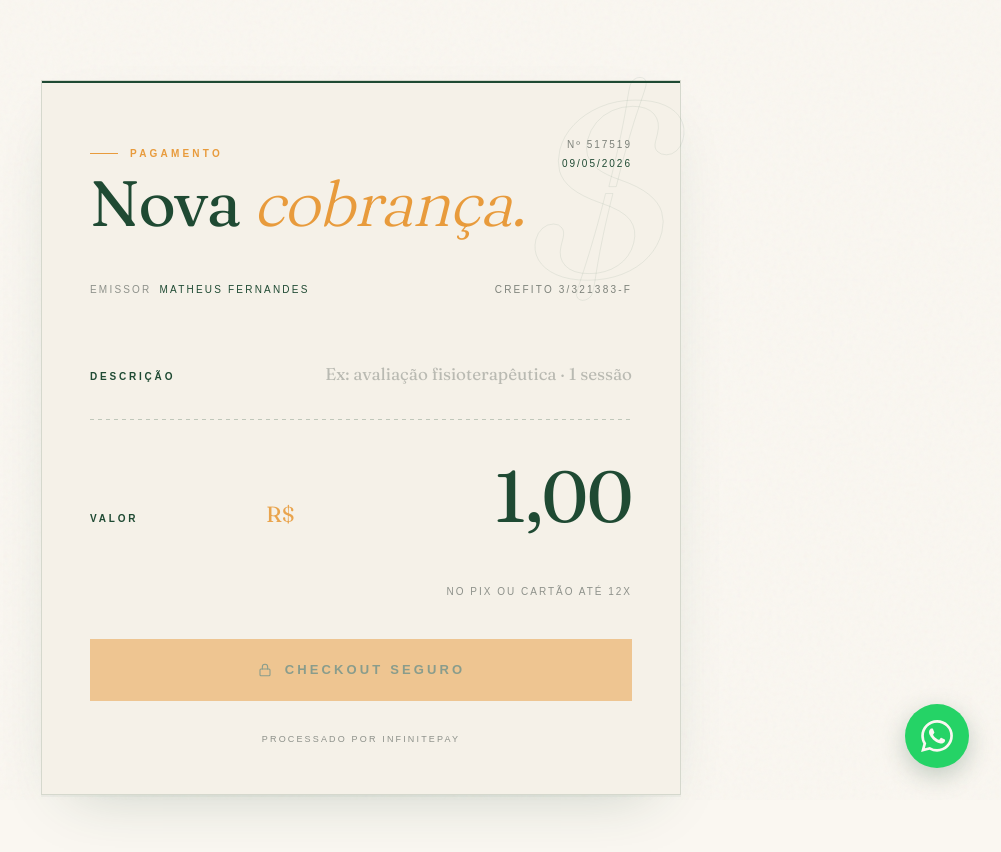
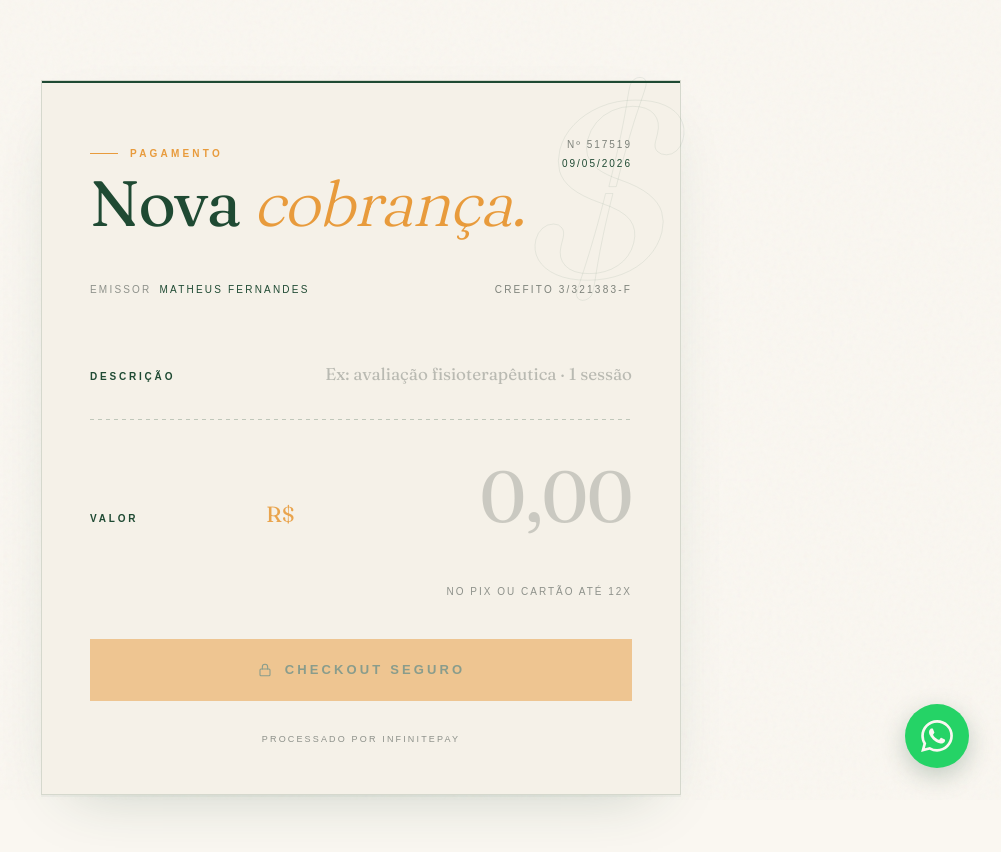
Before and after one commit to joaohenriquecosta/ftmatheusfernandes, a Next.js app: page /pagamento in a window 1280 px wide. Shown: the top 852 px of the page, without its empty margins (279-1280 px from the left). Built offline with nearby package versions, Linux system fonts and the light colour scheme.

Commit message:
feat(pagamento): enhance form validation with error handling for description and value inputs

```diff
--- a/app/pagamento/page.tsx
+++ b/app/pagamento/page.tsx
@@ -47,10 +47,22 @@ const FRAUNCES = "var(--font-fraunces), Georgia, serif";
 
 export default function PagamentoPage() {
   const [step, setStep] = useState<Step>({ kind: "form" });
-  const [valorCents, setValorCents] = useState(100);
+  const [valorCents, setValorCents] = useState(0);
   const [descricao, setDescricao] = useState("");
   const [loading, setLoading] = useState(false);
   const [erro, setErro] = useState<string | null>(null);
+  const [erroDescricao, setErroDescricao] = useState<string | null>(null);
+  const [erroValor, setErroValor] = useState<string | null>(null);
+  const descricaoRef = useRef<HTMLInputElement>(null);
+  const valorRef = useRef<HTMLInputElement>(null);
+
+  // Limpa erros inline assim que o usuário corrige o campo.
+  useEffect(() => {
+    if (erroDescricao && descricao.trim()) setErroDescricao(null);
+  }, [descricao, erroDescricao]);
+  useEffect(() => {
+    if (erroValor && valorCents >= 100) setErroValor(null);
+  }, [valorCents, erroValor]);
 
   function onValorChange(raw: string) {
     const digits = raw.replace(/\D/g, "").slice(0, 9);
@@ -61,14 +73,28 @@ export default function PagamentoPage() {
   async function onSubmit(e: React.FormEvent) {
     e.preventDefault();
     setErro(null);
+    setErroDescricao(null);
+    setErroValor(null);
 
-    if (valorCents < 100) {
-      setErro("Valor mínimo: R$ 1,00.");
-      return;
+    const valorInvalido = valorCents < 100;
+    const description = descricao.trim();
+    const descricaoInvalida = !description;
+
+    if (valorInvalido) {
+      setErroValor("Valor mínimo: R$ 1,00.");
     }
-    const description = descricao.trim();
-    if (!description) {
-      setErro("Informe uma descrição.");
+    if (descricaoInvalida) {
+      setErroDescricao(
+        "Preencha a descrição da cobrança antes de gerar o link.",
+      );
+    }
+    if (valorInvalido || descricaoInvalida) {
+      // Foca o primeiro campo inválido (valor tem prioridade na ordem visual).
+      if (valorInvalido) {
+        valorRef.current?.focus();
+      } else {
+        descricaoRef.current?.focus();
+      }
       return;
     }
 
@@ -129,8 +155,12 @@ export default function PagamentoPage() {
           <ReceiptFormView
             valorCents={valorCents}
             onValorChange={onValorChange}
+            valorRef={valorRef}
+            erroValor={erroValor}
             descricao={descricao}
             setDescricao={setDescricao}
+            descricaoRef={descricaoRef}
+            erroDescricao={erroDescricao}
             erro={erro}
             loading={loading}
             onSubmit={onSubmit}
@@ -146,16 +176,24 @@ export default function PagamentoPage() {
 function ReceiptFormView({
   valorCents,
   onValorChange,
+  valorRef,
+  erroValor,
   descricao,
   setDescricao,
+  descricaoRef,
+  erroDescricao,
   erro,
   loading,
   onSubmit,
 }: {
   valorCents: number;
   onValorChange: (raw: string) => void;
+  valorRef: React.RefObject<HTMLInputElement | null>;
+  erroValor: string | null;
   descricao: string;
   setDescricao: (v: string) => void;
+  descricaoRef: React.RefObject<HTMLInputElement | null>;
+  erroDescricao: string | null;
   erro: string | null;
   loading: boolean;
   onSubmit: (e: React.FormEvent) => void;
@@ -176,11 +214,12 @@ function ReceiptFormView({
     );
   }, []);
 
-  const disabled = loading || valorCents < 100 || !descricao.trim();
+  const isInvalid = valorCents < 100 || !descricao.trim();
 
   return (
     <form
       onSubmit={onSubmit}
+      noValidate
       className="relative border border-[#1F4A33]/15 bg-[#F5F1E8] shadow-[0_2px_0_rgba(31,74,51,0.04),0_24px_60px_-30px_rgba(31,74,51,0.25)]"
     >
       {/* Top accent line */}
@@ -234,15 +273,31 @@ function ReceiptFormView({
         {/* Descrição row */}
         <Row label="Descrição">
           <input
+            ref={descricaoRef}
             value={descricao}
             onChange={(e) => setDescricao(e.target.value)}
             required
             maxLength={140}
             disabled={loading}
+            aria-invalid={!!erroDescricao}
+            aria-describedby={erroDescricao ? "erro-descricao" : undefined}
             placeholder="Ex: avaliação fisioterapêutica · 1 sessão"
-            className="w-full min-w-0 border-0 border-b border-[#1F4A33]/15 bg-transparent pb-2 text-left text-[16px] text-[#1F4A33] placeholder:text-[#4A524C]/35 focus:border-[#1F4A33]/50 focus:outline-none disabled:opacity-50 sm:border-transparent sm:text-right sm:text-[17px]"
+            className={`w-full min-w-0 border-0 border-b bg-transparent pb-2 text-left text-[16px] text-[#1F4A33] placeholder:text-[#4A524C]/35 focus:outline-none disabled:opacity-50 sm:text-right sm:text-[17px] ${
+              erroDescricao
+                ? "border-red-400 focus:border-red-500"
+                : "border-[#1F4A33]/15 focus:border-[#1F4A33]/50 sm:border-transparent"
+            }`}
             style={{ fontFamily: FRAUNCES }}
           />
+          {erroDescricao && (
+            <div
+              id="erro-descricao"
+              role="alert"
+              className="mt-2 text-[12px] text-red-700 sm:text-right"
+            >
+              {erroDescricao}
+            </div>
+          )}
         </Row>
 
         <Divider />
@@ -252,23 +307,42 @@ function ReceiptFormView({
           <div className="text-[10px] font-semibold tracking-[0.28em] text-[#1F4A33] uppercase">
             Valor
           </div>
-          <div className="flex min-w-0 items-baseline justify-end gap-2 sm:gap-3">
+          <div className="min-w-0">
+            <div className="flex items-baseline justify-end gap-2 sm:gap-3">
               <span
-              className="text-[18px] text-[#E89B3C]/90 sm:text-[22px]"
+                className={`text-[18px] sm:text-[22px] ${
+                  erroValor ? "text-red-500" : "text-[#E89B3C]/90"
+                }`}
                 style={{ fontFamily: FRAUNCES }}
               >
                 R$
               </span>
               <input
-              value={formatCentsPlain(valorCents)}
+                ref={valorRef}
+                value={valorCents === 0 ? "" : formatCentsPlain(valorCents)}
                 onChange={(e) => onValorChange(e.target.value)}
+                onFocus={(e) => e.target.select()}
                 inputMode="decimal"
                 disabled={loading}
-              required
+                placeholder="0,00"
                 aria-label="Valor da cobrança"
-              className="min-w-0 flex-1 border-0 bg-transparent text-right text-[clamp(36px,11vw,72px)] leading-none tracking-[-0.02em] tabular-nums text-[#1F4A33] focus:outline-none disabled:opacity-50"
+                aria-invalid={!!erroValor}
+                aria-describedby={erroValor ? "erro-valor" : undefined}
+                className={`min-w-0 flex-1 border-0 bg-transparent text-right text-[clamp(36px,11vw,72px)] leading-none tracking-[-0.02em] tabular-nums placeholder:text-[#4A524C]/25 focus:outline-none disabled:opacity-50 ${
+                  erroValor ? "text-red-700" : "text-[#1F4A33]"
+                }`}
                 style={{ fontFamily: FRAUNCES }}
               />
+            </div>
+            {erroValor && (
+              <div
+                id="erro-valor"
+                role="alert"
+                className="mt-2 text-right text-[12px] text-red-700"
+              >
+                {erroValor}
+              </div>
+            )}
           </div>
         </div>
 
@@ -288,10 +362,14 @@ function ReceiptFormView({
         {/* Submit */}
         <button
           type="submit"
-          disabled={disabled}
-          className="group relative mt-10 inline-flex w-full items-center justify-center gap-3 overflow-hidden border border-[#E89B3C] bg-[#E89B3C] px-6 py-5 text-[13px] font-semibold tracking-[0.24em] text-[#1F4A33] uppercase transition-colors hover:border-[#1F4A33] disabled:cursor-not-allowed disabled:opacity-50"
+          disabled={loading}
+          className={`group relative mt-10 inline-flex w-full items-center justify-center gap-3 overflow-hidden border border-[#E89B3C] bg-[#E89B3C] px-6 py-5 text-[13px] font-semibold tracking-[0.24em] text-[#1F4A33] uppercase transition-colors disabled:cursor-wait disabled:opacity-50 ${
+            isInvalid ? "opacity-50" : "hover:border-[#1F4A33]"
+          }`}
         >
+          {!isInvalid && (
             <span className="absolute inset-0 -translate-y-[calc(100%+1px)] bg-[#FAF7F1] transition-transform duration-300 group-hover:translate-y-0 group-disabled:-translate-y-[calc(100%+1px)]" />
+          )}
           <LockOutline className="relative h-4 w-4" />
           <span className="relative">
             {loading ? "Gerando link…" : "Checkout seguro"}
```
Lines whose indentation alone changed are shown as unchanged.
